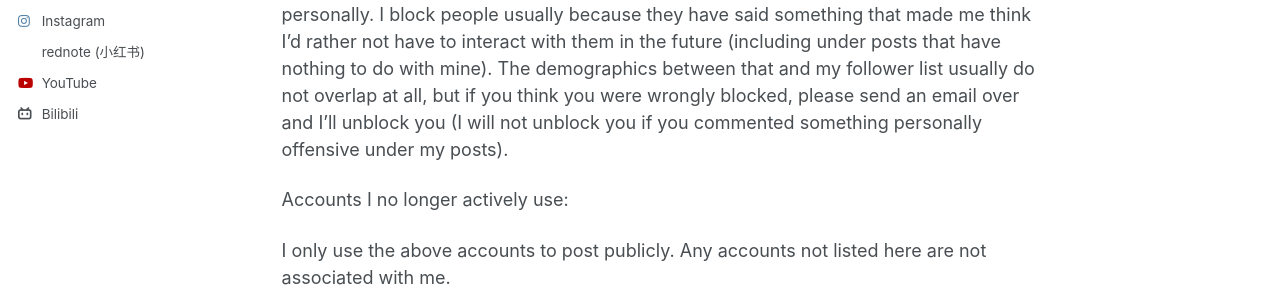
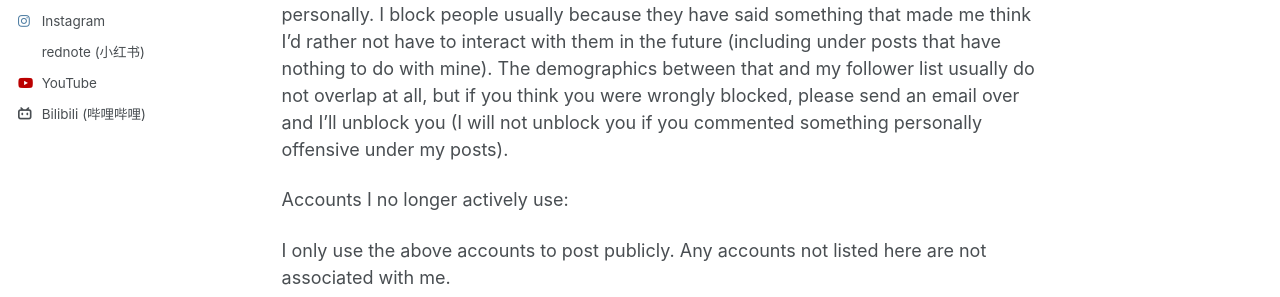
Before and after one commit to ku-storage/ku-storage.github.io, a Jekyll site: the page built from _pages/about.md, in a window 1280 px wide. Shown: the part 437-734 px from the top of the page. Built offline with Jekyll 4.4.1, drawn with Linux system fonts in a browser that asks for light colours.

Commit message:
Update author-profile.html

```diff
--- a/_includes/author-profile.html
+++ b/_includes/author-profile.html
@@ -154,7 +154,7 @@
         <li><a href="https://www.youtube.com/@{{ author.youtube }}"><i class="fab fa-fw fa-youtube icon-pad-right" aria-hidden="true"></i>YouTube</a></li>
       {% endif %}
       {% if author.bilibili %}
-      <li><a href="https://space.bilibili.com/{{ author.bilibili }}"><i class="fab fa-fw fa-bilibili icon-pad-right" aria-hidden="true"></i>Bilibili</a></li>
+      <li><a href="https://space.bilibili.com/{{ author.bilibili }}"><i class="fab fa-fw fa-bilibili icon-pad-right" aria-hidden="true"></i>Bilibili (哔哩哔哩)</a></li>
       {% endif %}
     </ul>
   </div>
```
